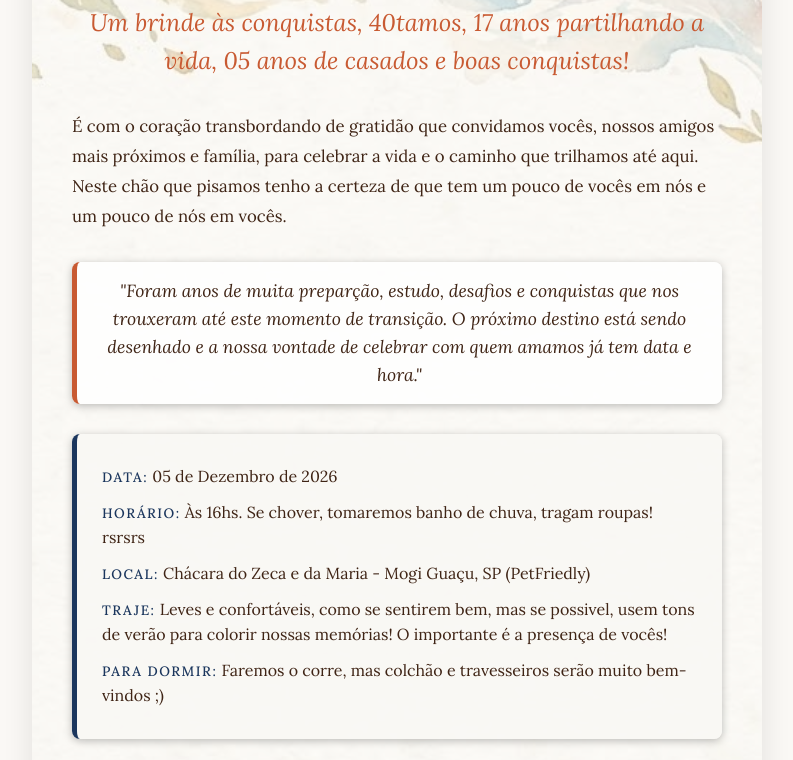
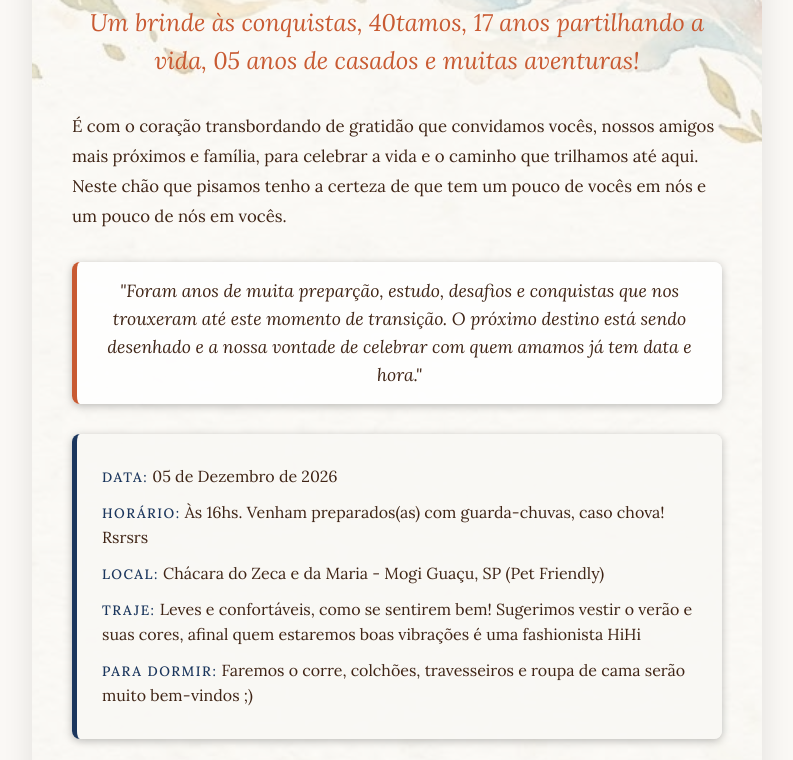
Before and after one commit to fabioboas/ConviteCelebracaoDaCaminhadaDaVida, a plain HTML site: page index.html in a window 1280 px wide. Shown: the part 184-944 px from the top of the page, without its empty margins (243-1036 px from the left). Drawn offline with nearby package versions, Linux system fonts and the light colour scheme.

Commit message:
Agora vai, mudanças de textos no index

```diff
--- a/index.html
+++ b/index.html
@@ -11,7 +11,7 @@
       <h1 class="titulo-convite">Celebração de Envio!</h1>
       <h2 class="subtitulo">
         Um brinde às conquistas, 40tamos, 17 anos partilhando a vida, 05 anos de
-        casados e boas conquistas!
+        casados e muitas aventuras!
       </h2>
 
       <p class="texto-convite">
@@ -33,21 +33,21 @@
           <strong class="detalhes-evento">Data:</strong> 05 de Dezembro de 2026
         </p>
         <p>
-          <strong class="detalhes-evento">Horário:</strong> Às 16hs. Se chover,
-          tomaremos banho de chuva, tragam roupas! rsrsrs
+          <strong class="detalhes-evento">Horário:</strong> Às 16hs. Venham
+          preparados(as) com guarda-chuvas, caso chova! Rsrsrs
         </p>
         <p>
           <strong class="detalhes-evento">Local:</strong> Chácara do Zeca e da
-          Maria - Mogi Guaçu, SP (PetFriedly)
+          Maria - Mogi Guaçu, SP (Pet Friendly)
         </p>
         <p>
           <strong class="detalhes-evento">Traje:</strong> Leves e confortáveis,
-          como se sentirem bem, mas se possivel, usem tons de verão para colorir
-          nossas memórias! O importante é a presença de vocês!
+          como se sentirem bem! Sugerimos vestir o verão e suas cores, afinal
+          quem estaremos boas vibrações é uma fashionista HiHi
         </p>
         <p>
           <strong class="detalhes-evento">Para dormir:</strong> Faremos o corre,
-          mas colchão e travesseiros serão muito bem-vindos ;)
+          colchões, travesseiros e roupa de cama serão muito bem-vindos ;)
         </p>
       </div>
 
```
